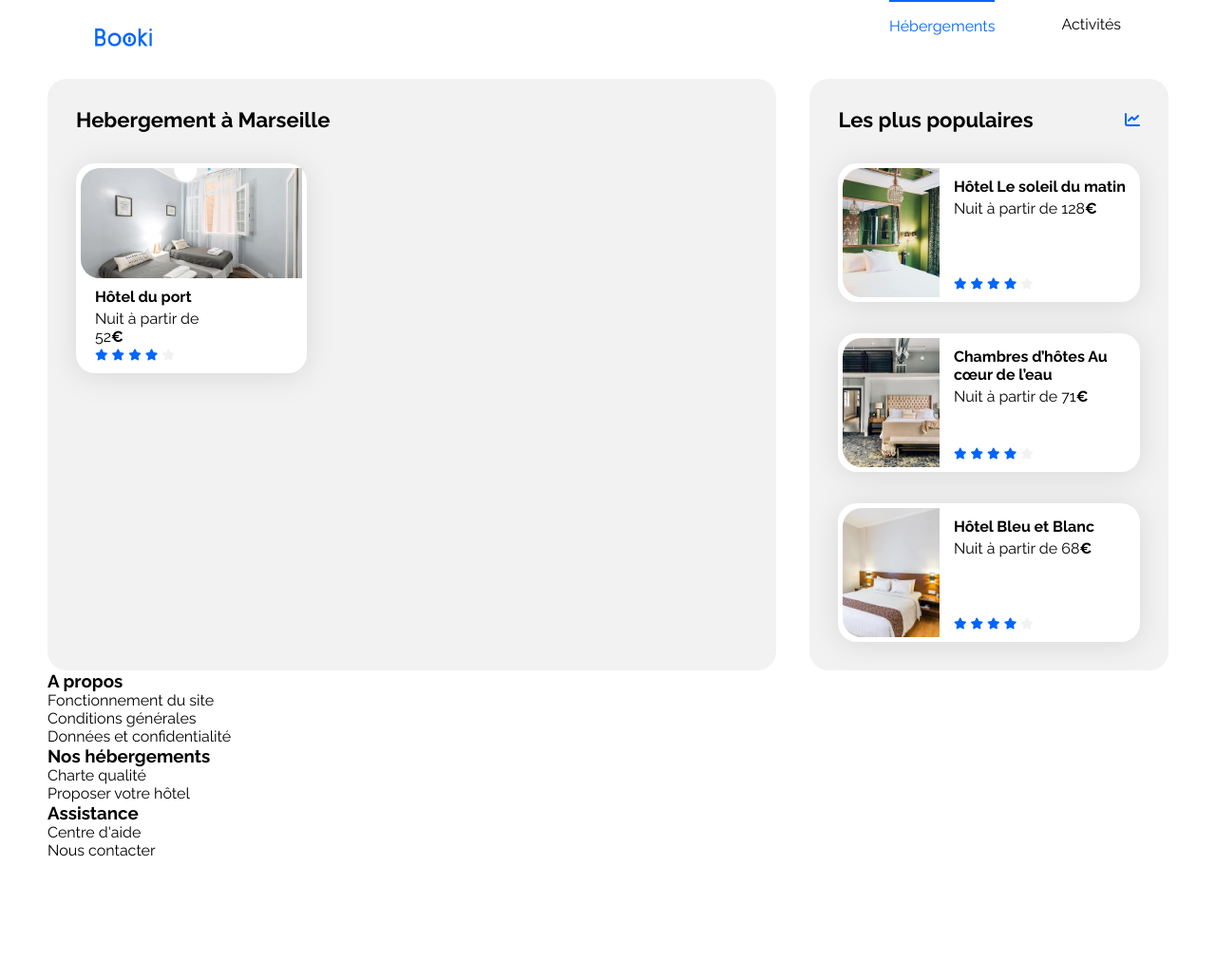
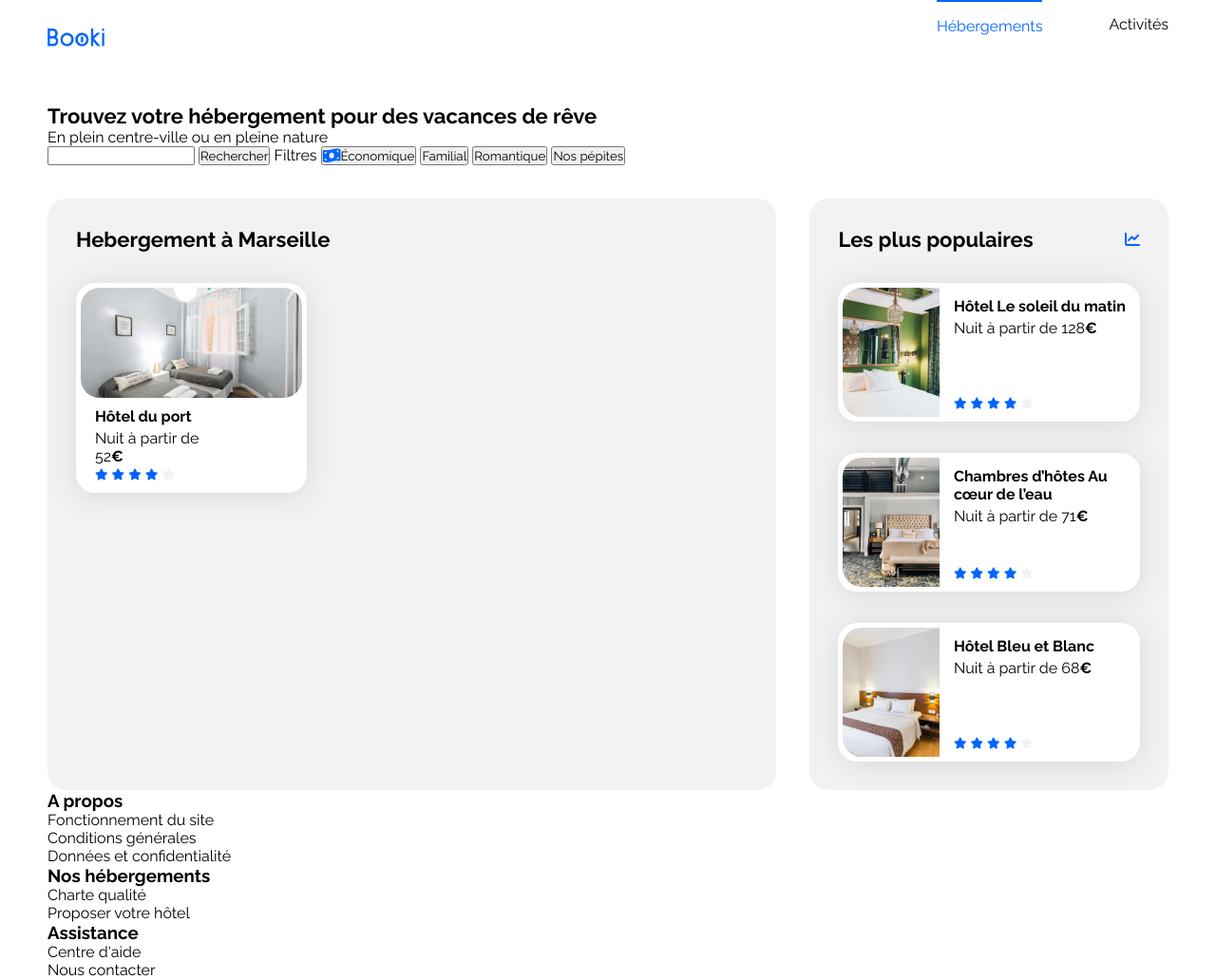
Before and after one commit to Devalito67/P2-Maquette_HTML_CSS, a plain HTML site: page index.html in a window 1280 px wide. Shown: the whole page at 95% size. Before the commit the page ends 905 px from the top, so only its background shows below. Drawn offline with Linux system fonts and the light colour scheme.

Commit message:
Correction header

```diff
--- a/css/style.css
+++ b/css/style.css
@@ -59,24 +59,24 @@ body {
 }
 
 /****** Header ***********/
+.h1-property{
+    font-size: 0;
+}
 
 .header-container {
     display: flex;
     justify-content: space-between;
-}
-
-.header-logo {
-    padding: 30px 50px;
+    margin-bottom: 30px;
 }
 
 .header-logo img{
     max-height: 19px;
+    padding: 30px 0;
 }
 
 .navbar {
     font-size: 16px;
     font-weight: 400;
-    padding: 0 50px;
     display: flex;
     width: 244px;
     justify-content: space-between;
@@ -89,6 +89,11 @@ padding-top: 16px;
 .active{
     color: var(--main-color);
     border-top: 2px solid var(--main-color);
+}
+
+/****** Hebergement formFinder ***********/
+.herbergement-formFinder{
+    margin-bottom: 35px;
 }
 
 /****** Hebergements And Populaires ***********/
@@ -125,8 +130,7 @@ padding-top: 16px;
 .hebergements-cards img {
     width: 100%;
     height: 116px;
-    border-top-left-radius: 20px;
-    border-bottom-left-radius: 20px;
+    border-radius: 20px;
 }
 
 .hebergements-cards .card-content {
--- a/index.html
+++ b/index.html
@@ -10,7 +10,7 @@
     <link href="https://fonts.googleapis.com/css2?family=Raleway:wght@400;500;700&display=swap" rel="stylesheet">
     <link rel="stylesheet" href="https://cdnjs.cloudflare.com/ajax/libs/font-awesome/6.2.1/css/all.min.css"
         integrity="sha512-MV7K8+y+gLIBoVD59lQIYicR65iaqukzvf/nwasF0nqhPay5w/9lJmVM2hMDcnK1OnMGCdVK+iQrJ7lzPJQd1w=="
-        crossorigin="anonymous" referrerpolicy="no-referrer" />
+        crossorigin="anonymous" referrerpolicy="no-referrer" >
     <link rel="stylesheet" href="./css/style.css">
 </head>
 
@@ -19,16 +19,35 @@
         <header>
             <div class="header-container">
                 <div class="header-logo">
-                    <img src="./images/logo/Booki.png"
-                                alt="Logo Booki">
+                    <h1 class="h1-property"><img src="./images/logo/Booki.png" alt="Logo Booki"></h1>
                 </div>
                 <nav class="navbar">
-<a href="#" class="active">Hébergements</a>
-<a href="#">Activités</a>
+                    <a href="#" class="active">Hébergements</a>
+                    <a href="#">Activités</a>
                 </nav>
             </div>
         </header>
         <main>
+            <div class="herbergement-formFinder">
+<section class="herbergement-form">
+    <div>
+        <h2 class="section-title">Trouvez votre hébergement pour des vacances de rêve</h2>
+        <p>En plein centre-ville ou en pleine nature</p>
+    </div>
+       <form action="">
+        <label for=""></label>
+<input type="search" name="q" id="">
+<button>Rechercher</button>
+<label for="">Filtres</label>
+<button><i class="fa-solid fa-money-bill-wave fa-lg"></i>Économique</button>
+<button>Familial</button>
+<button>Romantique</button>
+<button>Nos pépites</button>
+</form>
+
+
+</section>
+            </div>
             <div class="hebergements-and-populaires">
                 <section class="hebergements">
                     <div class="hebergements-title">
@@ -53,6 +72,7 @@
                                 </div>
                             </div>
                         </article>
+                    </div>
                 </section>
                 <section class="populaires">
                     <div class="populaires-title">
```
